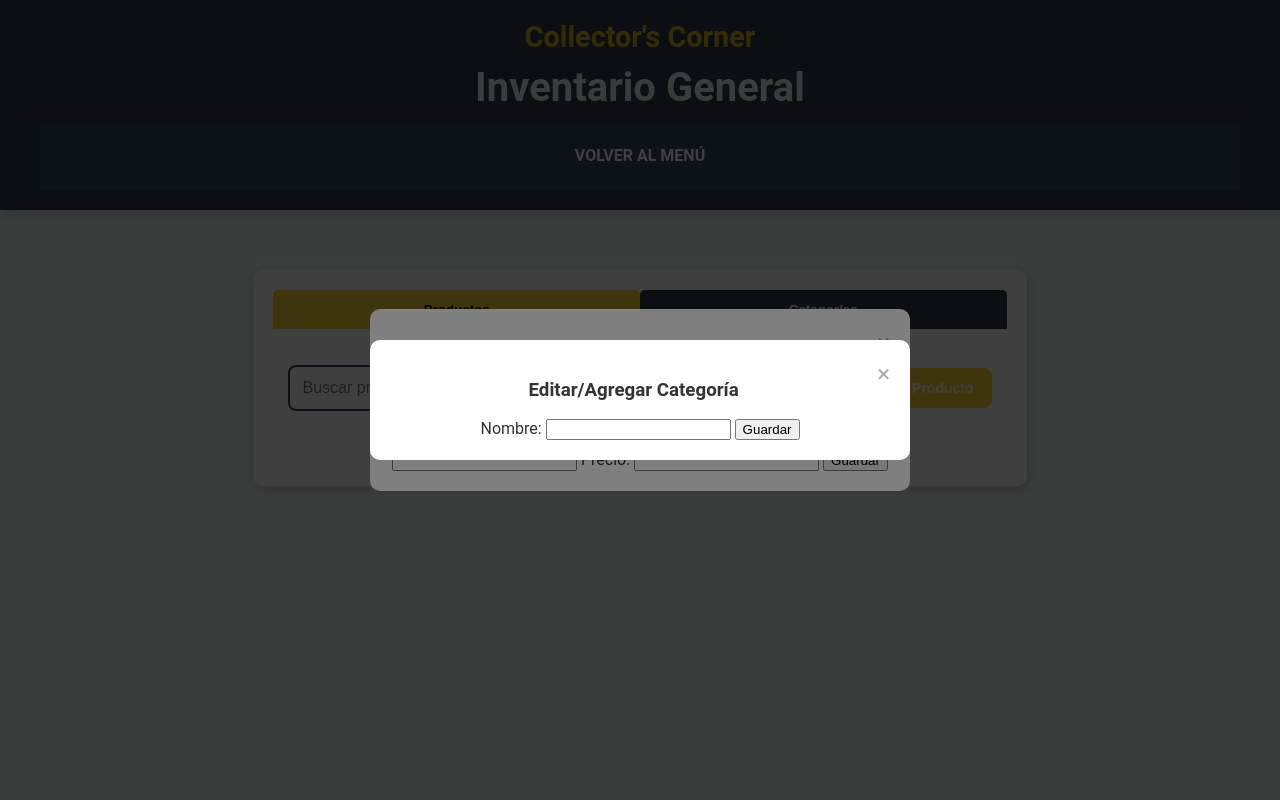
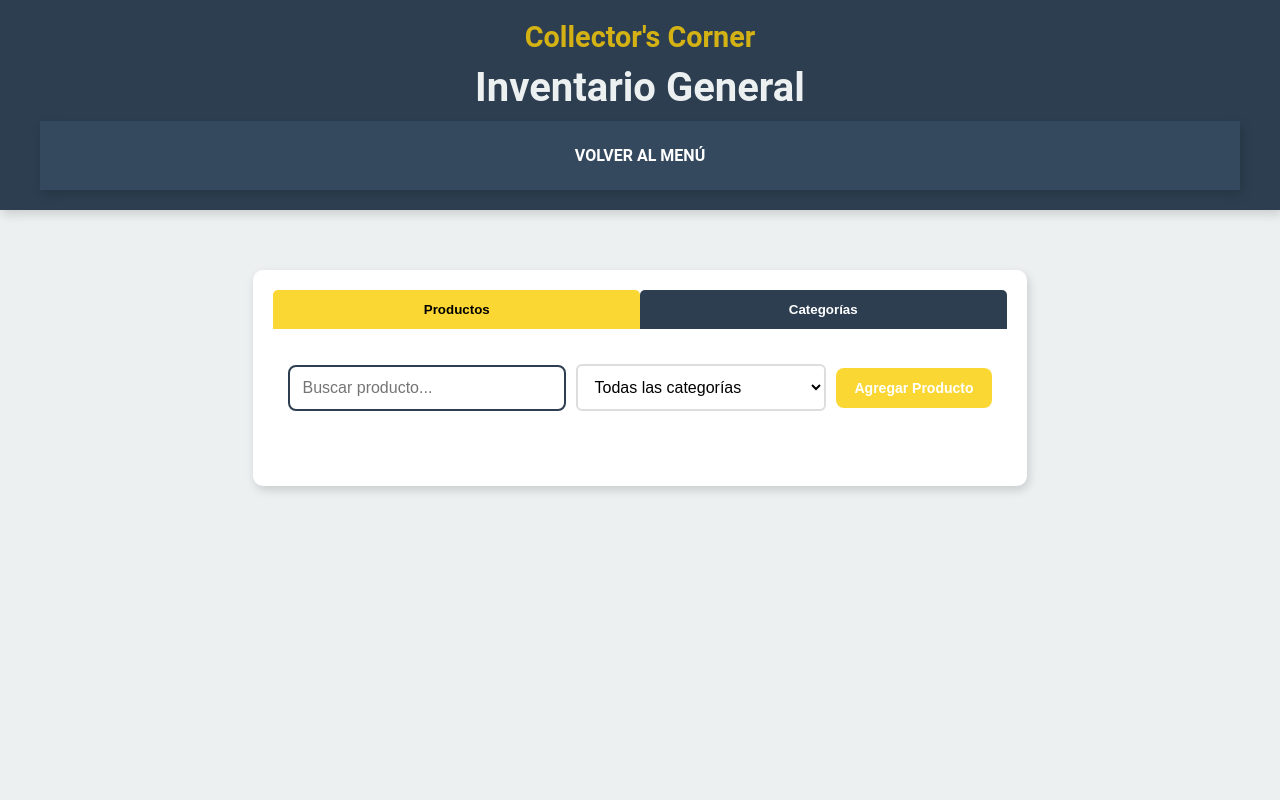
Before and after one commit to BryGP/CollectorCorner, a PHP site: page /inventory.html in a window 1280 px wide. Run offline with PHP 8.4, Linux system fonts and the light colour scheme; lists and menus that the app fills with data are empty; some libraries are stand-ins or nearby versions.

Commit message:
Inventory CRUD V.3

```diff
--- a/public/css/inventory.css
+++ b/public/css/inventory.css
@@ -222,19 +222,20 @@ nav a {
     background-color: #c0392b;
 }
 
-/* ======== MODALES ======== */
+/* ======== MODALES MEJORADOS ======== */
 .modal {
-    display: none;
+    display: none; /* Oculto por defecto */
     position: fixed;
-    z-index: 10;
+    z-index: 1000;
     left: 0;
     top: 0;
     width: 100%;
     height: 100%;
-    background-color: rgba(0, 0, 0, 0.5);
+    background-color: rgba(0, 0, 0, 0.5); /* Fondo oscuro con transparencia */
     display: flex;
     justify-content: center;
     align-items: center;
+    padding: 20px;
 }
 
 .modal-content {
@@ -242,41 +243,58 @@ nav a {
     padding: 20px;
     border-radius: 10px;
     width: 90%;
-    max-width: 500px;
+    max-width: 500px; /* Máximo tamaño del modal */
     text-align: center;
+    box-shadow: 0px 4px 10px rgba(0, 0, 0, 0.2);
+    position: relative;
 }
 
+/* Cerrar modal */
 .close {
-    float: right;
+    position: absolute;
+    top: 10px;
+    right: 15px;
     font-size: 24px;
+    font-weight: bold;
+    color: #555;
     cursor: pointer;
-    color: #aaa;
 }
 
 .close:hover {
-    color: black;
+    color: #000;
 }
 
-/* ======== FORMULARIOS ======== */
-.form-group {
-    margin-bottom: 15px;
-    text-align: left;
+/* Estilos para los formularios dentro de los modales */
+.modal form {
+    display: flex;
+    flex-direction: column;
+    gap: 10px;
 }
 
-.form-group label {
-    display: block;
-    font-weight: bold;
-    margin-bottom: 5px;
-    color: var(--primary-color);
-}
-
-.form-group input,
-.form-group select,
-.form-group textarea {
+/* Inputs dentro del modal */
+.modal input,
+.modal textarea,
+.modal select {
     width: 100%;
     padding: 8px;
     border: 1px solid #ddd;
     border-radius: 5px;
+}
+
+/* Botón dentro del modal */
+.modal button {
+    background-color: var(--primary-color);
+    color: white;
+    padding: 10px;
+    border: none;
+    border-radius: 5px;
+    cursor: pointer;
+    font-size: 16px;
+    transition: background-color 0.3s;
+}
+
+.modal button:hover {
+    background-color: var(--accent-color);
 }
 
 /* ======== RESPONSIVE ======== */
@@ -396,6 +414,6 @@ nav a {
 
     .modal-content {
         width: 95%;
-        padding: 8px;
+        padding: 15px;
     }
 }
--- a/public/inventory.html
+++ b/public/inventory.html
@@ -5,11 +5,16 @@
     <meta charset="UTF-8">
     <meta name="viewport" content="width=device-width, initial-scale=1.0">
     <title>Inventario - Collector's Corner</title>
-    <script type="module" src="./js/firebase-config.js"></script>
-    <script type="module" src="./js/inventory.js"></script>
     <link rel="stylesheet" href="css/menu1.css">
     <link rel="stylesheet" href="css/inventory.css">
     <link rel="stylesheet" href="https://cdnjs.cloudflare.com/ajax/libs/font-awesome/6.4.0/css/all.min.css">
+
+    <style>
+        /* Asegurarse de que los modales estén ocultos por defecto */
+        .modal {
+            display: none;
+        }
+    </style>
 </head>
 
 <body>
@@ -88,6 +93,16 @@
             </form>
         </div>
     </div>
+
+    <!-- Scripts al final del body para asegurar que el DOM esté cargado -->
+    <script type="module" src="./js/firebase-config.js"></script>
+    <script type="module" src="./js/inventory.js"></script>
+    <script>
+        // Asegurarse de que los modales estén ocultos al cargar la página
+        window.addEventListener('load', function () {
+            document.getElementById('productoModal').style.display = 'none';
+            document.getElementById('categoriaModal').style.display = 'none';
+        });
+    </script>
 </body>
-
 </html>
```
Also changed, not shown: public/js/inventory.js (+59 -6 lines).
